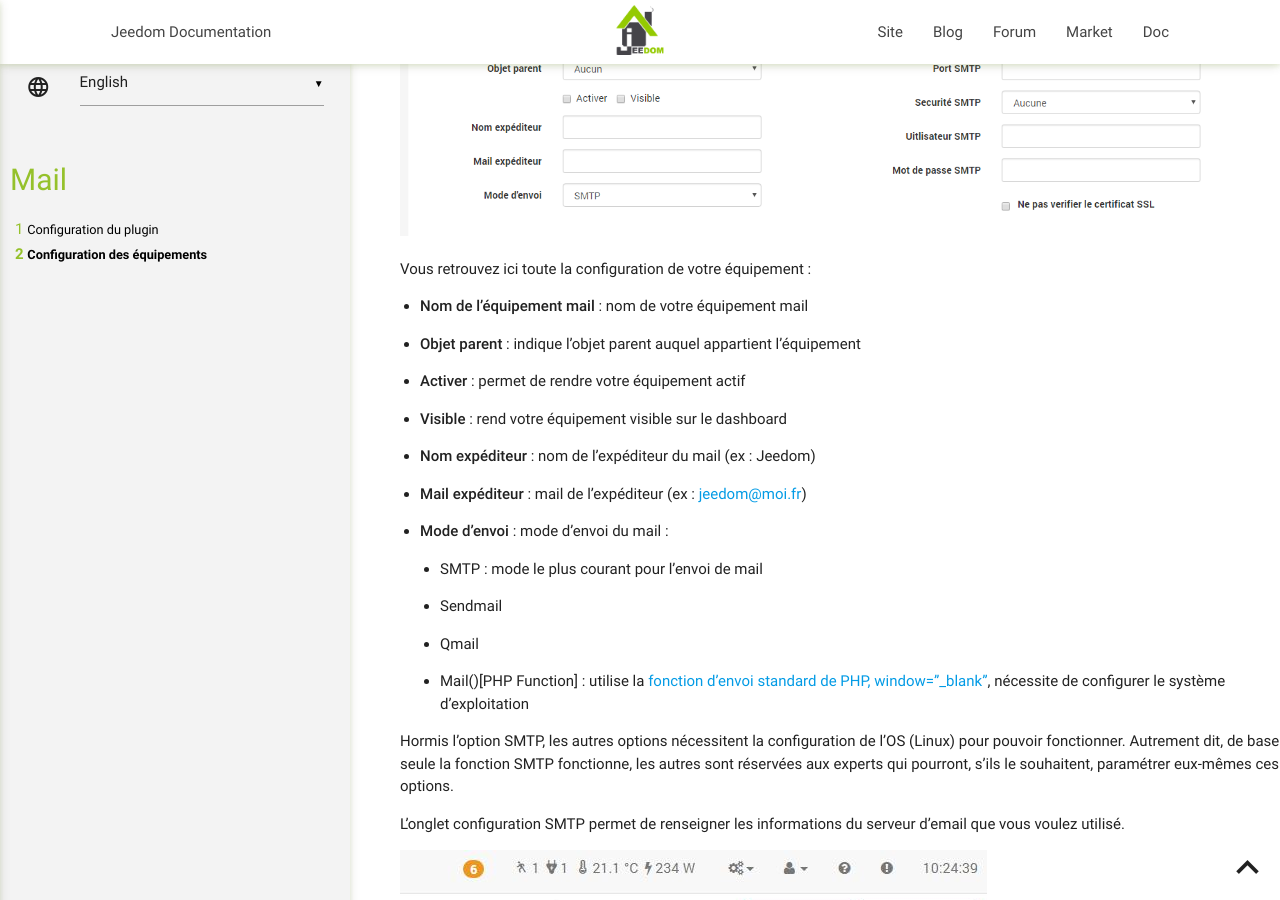
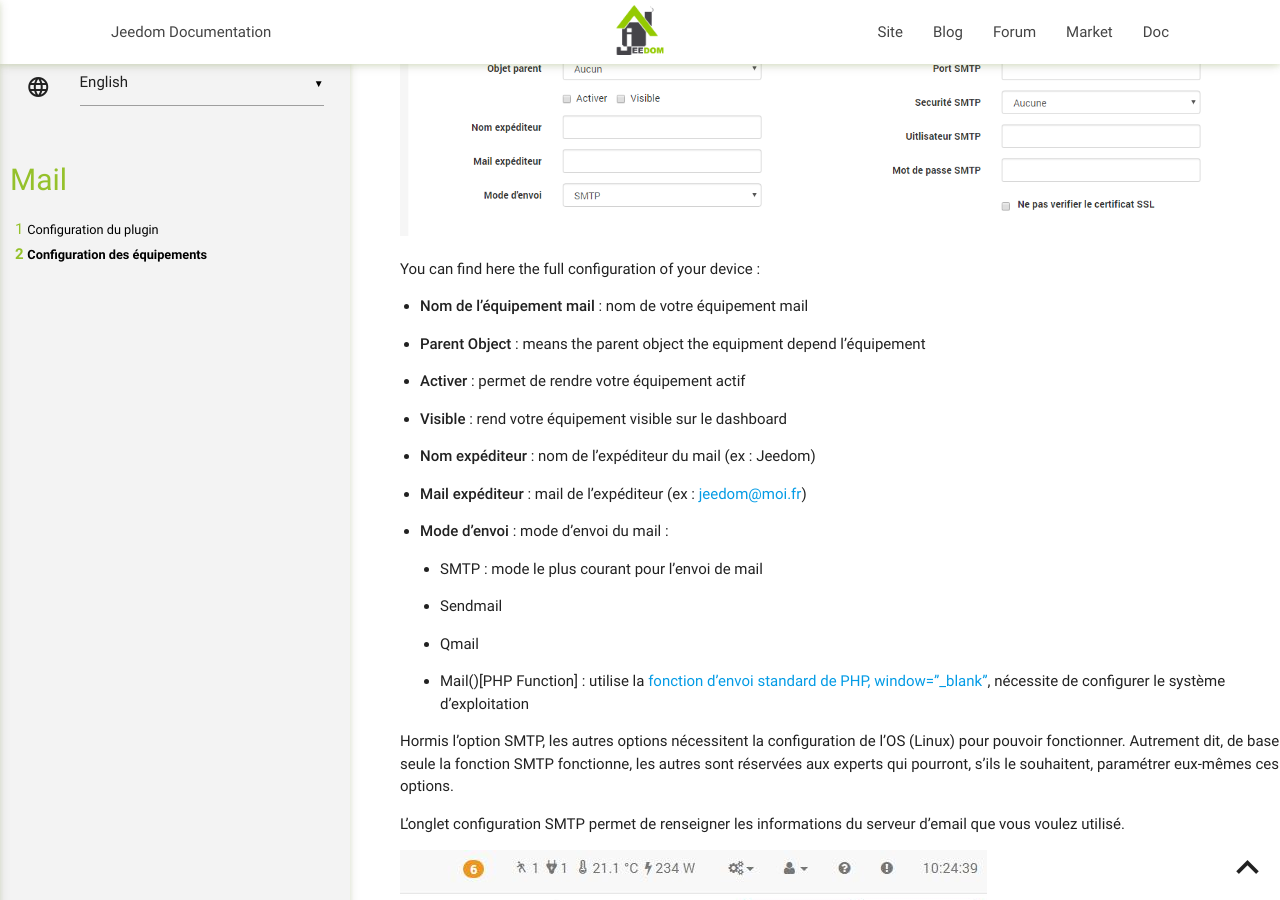
Before and after one commit to jeedom/plugin-mail, a Jekyll site: the page built from docs/en_US/index.md, in a window 1280 px wide and 900 px high, scrolled down 1586 px. Built offline with Jekyll 4.4.1, drawn with Linux system fonts in a browser that asks for light colours; our own code applies the rules of GitHub Pages for plain Markdown files.

Commit message:
[ROBOT] Action all

```diff
--- a/docs/en_US/index.md
+++ b/docs/en_US/index.md
@@ -31,11 +31,11 @@
 
 ![mail4](../images/mail4.PNG)
 
-Vous retrouvez ici toute la configuration de votre équipement :
+You can find here the full configuration of your device :
 
 -   **Nom de l’équipement mail** : nom de votre équipement mail
 
--   **Objet parent** : indique l’objet parent auquel appartient
+-   **Parent Object** : means the parent object the equipment depend
     l’équipement
 
 -   **Activer** : permet de rendre votre équipement actif
```
Also changed, not shown: docs/de_DE/index.md (+1 -1 lines), docs/es_ES/index.md (+2 -2 lines).
